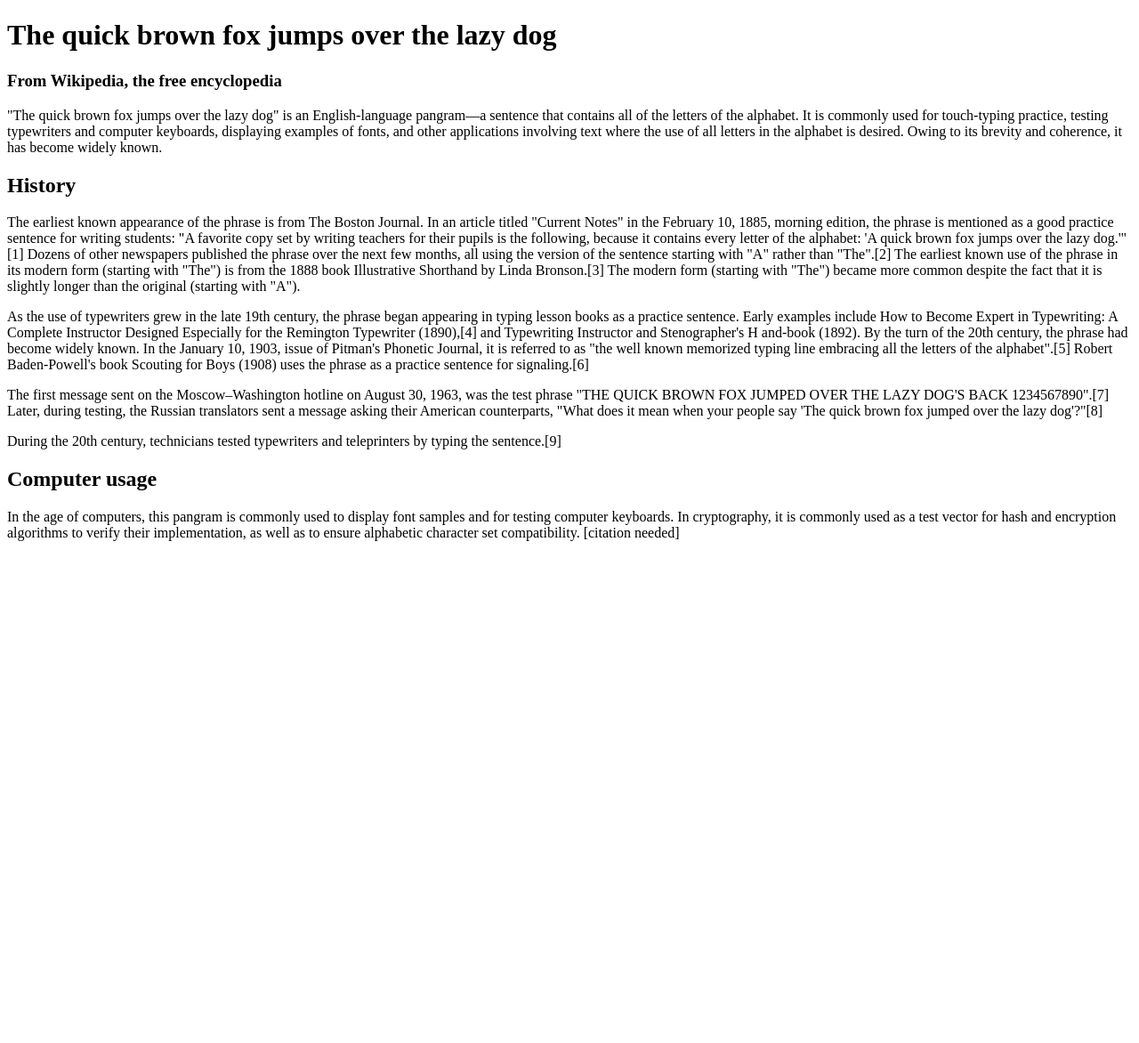
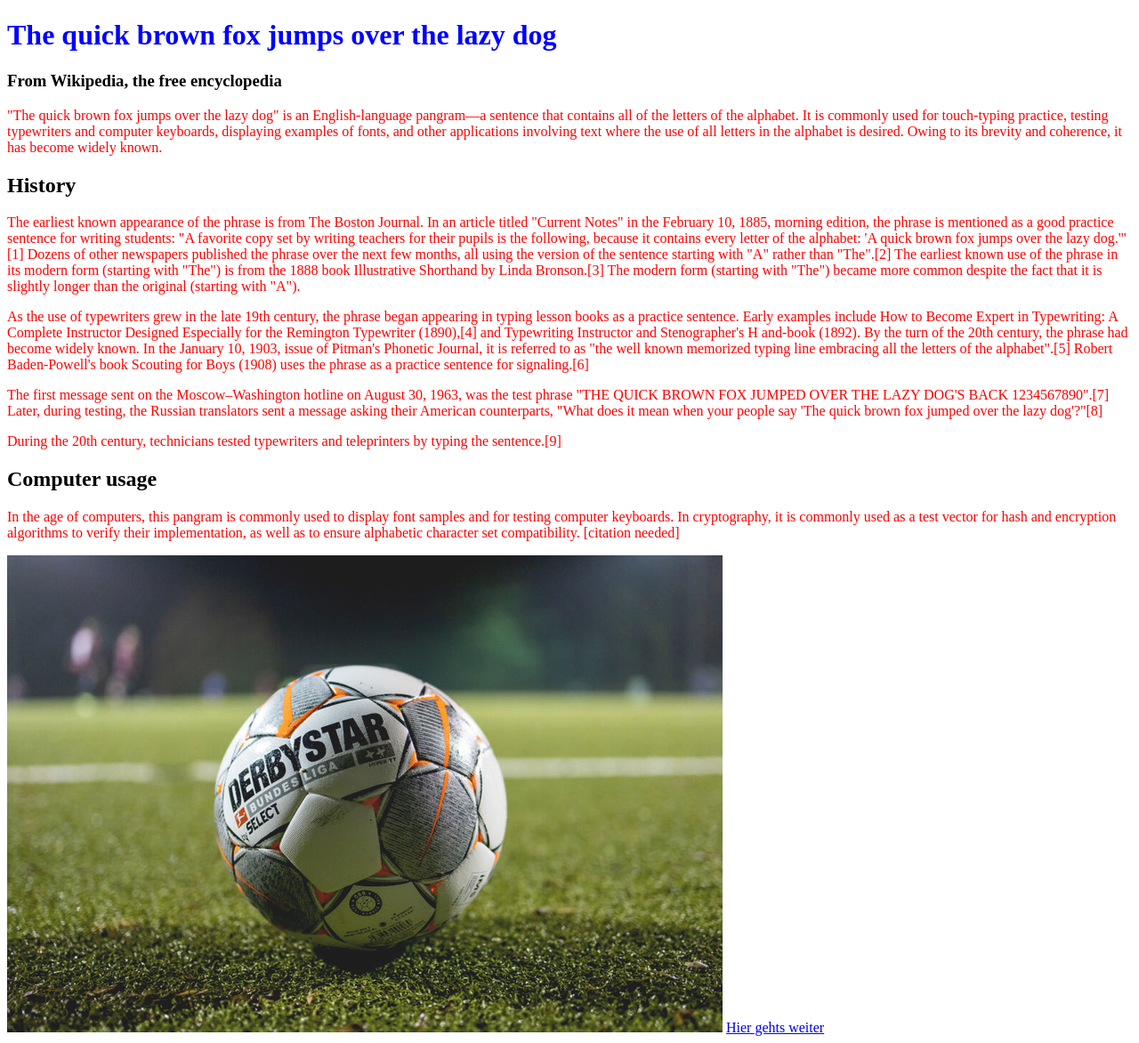
Before and after one commit to PatrickPat7/user-interace-basics, a plain HTML site: page exercise.html in a window 1280 px wide. Shown: the whole page at 89% size. Before the commit the page ends 800 px from the top, so only its background shows below. Drawn offline with Linux system fonts and the light colour scheme.

Commit message:
neue Bilddatei

```diff
--- a/exercise.html
+++ b/exercise.html
@@ -4,11 +4,13 @@
     <meta charset="UTF-8">
     <meta name="viewport" content="width=device-width, initial-scale=1.0">
     <meta http-equiv="X-UA-Compatible" content="ie=edge">
+    <link rel="stylesheet" href="">
     <title>Wikipedia Page</title>
+    <link rel="stylesheet" href="style.css">
 </head>
 <body>
 
-    <h1>The quick brown fox jumps over the lazy dog</h1>
+    <h1 style="color: blue;">The quick brown fox jumps over the lazy dog</h1>
 
     <h3>From Wikipedia, the free encyclopedia</h3>
     <p>
@@ -64,6 +66,7 @@
     implementation, as well as to ensure alphabetic character set compatibility.
     [citation needed]
     </p>
-
+    <a href="https://de.wikipedia.org/wiki/Fu%C3%9Fball-Europameisterschaft_2024"><img src="./2020_01_20_msch_finale_fussball_uni-liga-9.jpg" alt="Bild von Fussball"></a>
+    <a href="https://de.wikipedia.org/wiki/Fu%C3%9Fball-Europameisterschaft_2024" title="Fussball">Hier gehts weiter</a>
 </body>
 </html>
--- /dev/null
+++ b/style.css
@@ -0,0 +1 @@
+p {color:red;}
```
Also changed, not shown: 2020_01_20_msch_finale_fussball_uni-liga-9.jpg (added).
